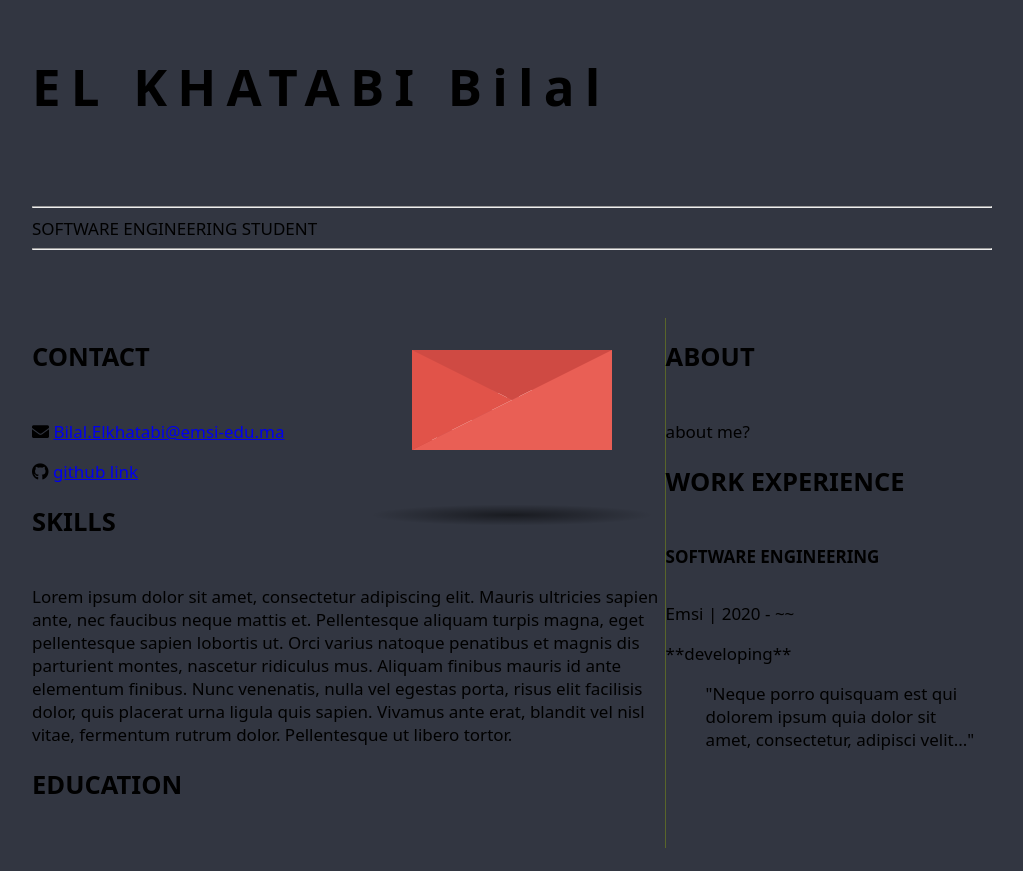
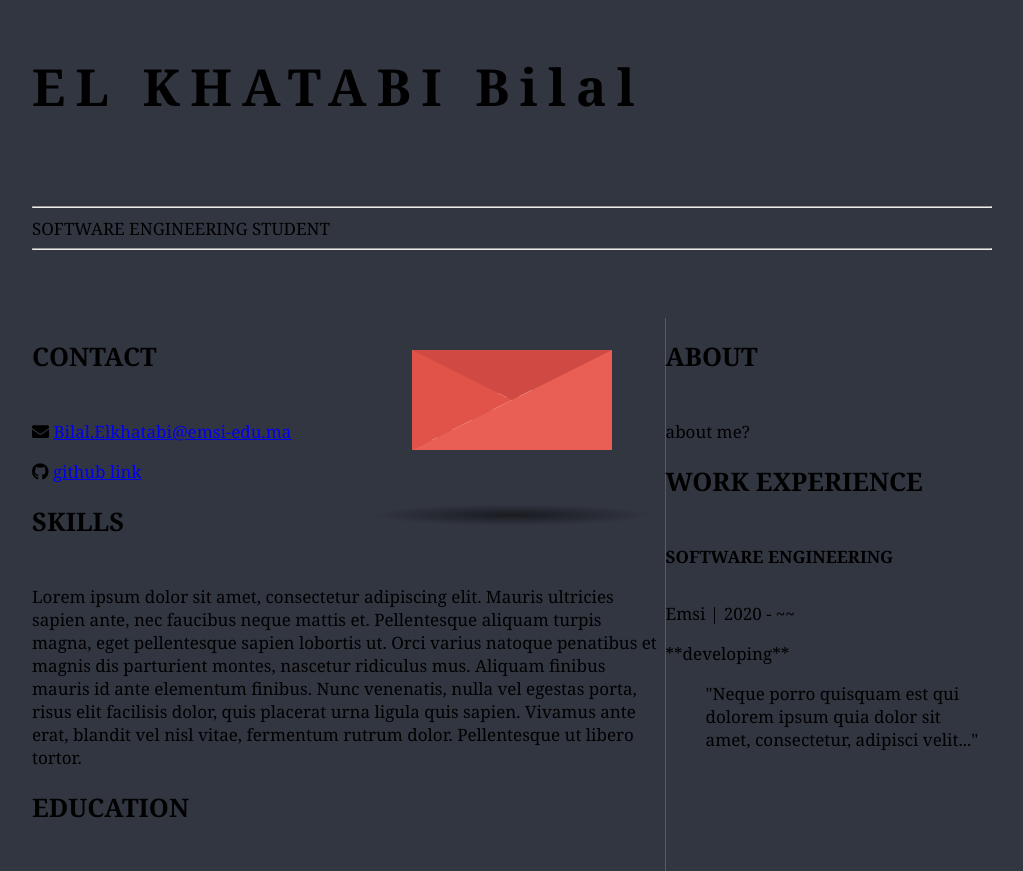
Before and after one commit to bilalobe/ho, a plain HTML site: page index.html in a window 1280 px wide. Shown: the whole page, without its empty margins (128-1151 px from the left). Before the commit the page ends 848 px from the top, so only its background shows below. Drawn offline with Linux system fonts and the light colour scheme.

Commit message:
Update style.css

```diff
--- a/style.css
+++ b/style.css
@@ -1,5 +1,5 @@
 body {
-    font-family: system-ui, -apple-system, BlinkMacSystemFont, 'Segoe UI', Roboto, Oxygen, Ubuntu, Cantarell, 'Open Sans', 'Helvetica Neue', sans-serif;
+    font-family: Georgia, 'Times New Roman', Times, serif;
     font-size: 17px;
     max-width: 960px;
     margin: auto;
```
